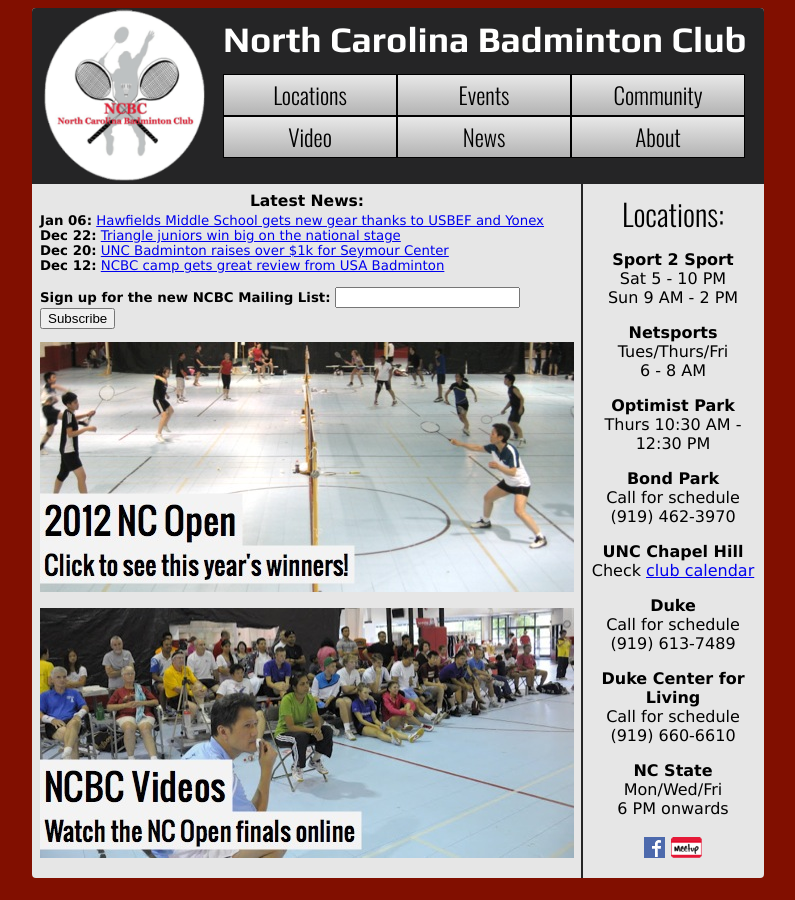
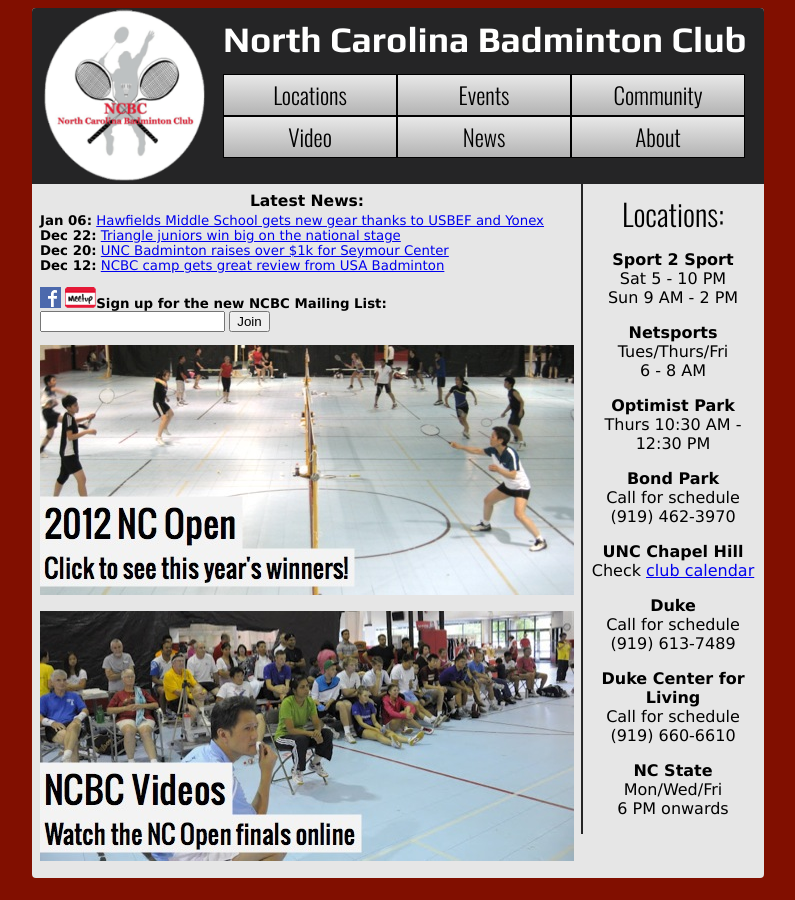
Before and after one commit to NCBC/ncbc.github.com, a Jekyll site: the page built from index.html, in a window 1280 px wide. Shown: the whole page, without its empty margins (242-1037 px from the left). Built offline with Jekyll 4.4.1, drawn with Linux system fonts in a browser that asks for light colours.

Commit message:
Homepage layout adjustment

```diff
--- a/index.html
+++ b/index.html
@@ -9,7 +9,8 @@
 	<strong>{{ post.date | date: "%b %d" }}:</strong> <a href="{{ post.url }}">{{ post.title }}</a> <br />
 		{% endfor %}</p>
 	<p>
-		<form action="http://groups.google.com/group/ncbadminton/boxsubscribe" target="_blank"><strong>Sign up for the new NCBC Mailing List:</strong> <input type=text name=email> <input type=submit name="sub" value="Subscribe"></form>
+		<form action="http://groups.google.com/group/ncbadminton/boxsubscribe" target="_blank">	<a href="http://www.facebook.com/ncbcrtp"><img src="images/fb.png"></a>
+	<a href="http://www.meetup.com/badminton-51/"><img src="images/meetup.png"></a><strong>Sign up for the new NCBC Mailing List:</strong> <input type=text name=email> <input type=submit name="sub" value="Join"></form>
 	</p>
 	<p><a href="http://ncbadminton.org/news/2012/09/nc-open-winners/"><img src="images/ncopenpost.jpg"></img></a></p>
 	<p><a href="/video/"><img src="images/video3.jpg"></img></a></p>
@@ -48,9 +49,7 @@
 
 	<p><strong>NC State</strong> <br />
 	Mon/Wed/Fri <br />
-	6 PM onwards <br /> <br />
-	<a href="http://www.facebook.com/ncbcrtp"><img src="images/fb.png"></a>
-	<a href="http://www.meetup.com/badminton-51/"><img src="images/meetup.png"></a>
+	6 PM onwards
 	</p>
 
 </div>
```
